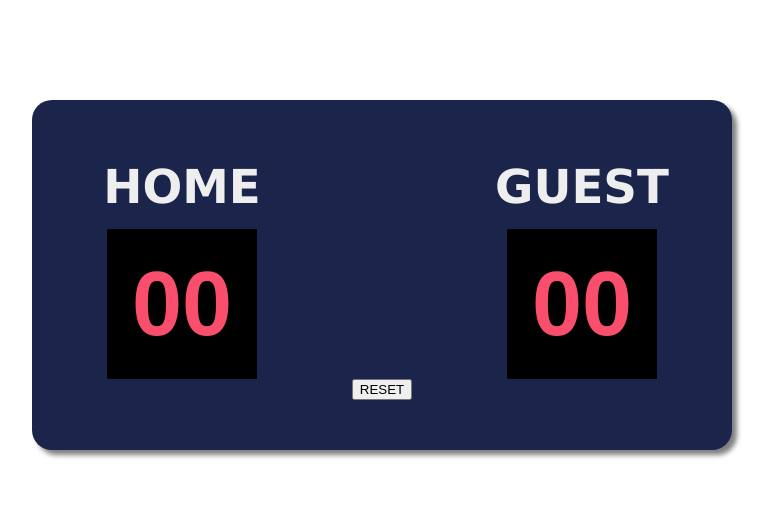
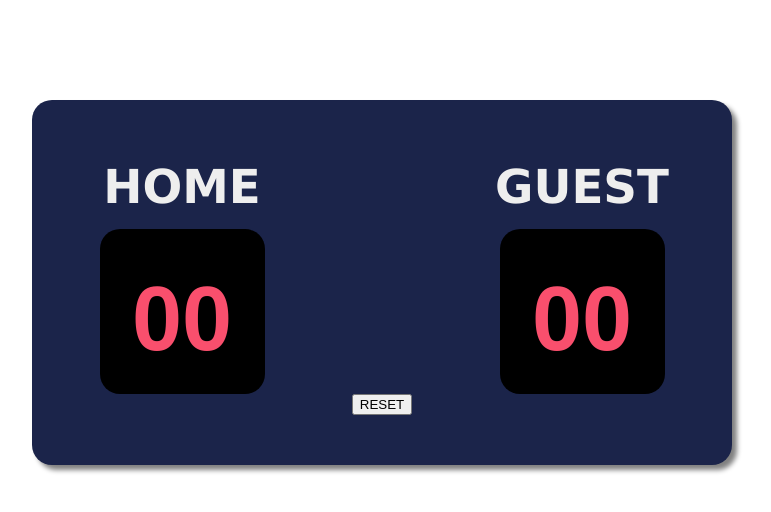
Before and after one commit to CodeLass/scrimba-course-projects, a website built with Vite: page basketball-scoreboard/index.html in a window 1280 px wide. Shown: the whole page, without its empty margins (258-1029 px from the left). Built offline with nearby package versions, Linux system fonts and the light colour scheme; a web font is replaced by a local one.

Commit message:
adjust size of score boxes

```diff
--- a/basketball-scoreboard/index.css
+++ b/basketball-scoreboard/index.css
@@ -36,7 +36,7 @@ h3 {
 
 .scorebox {
     background-color: black;
-    width: 150px;
+    width: 165px;
     height: 150px;
     text-align: center;
     font-family: 'Cursed Timer ULiL', sans-serif;
@@ -45,4 +45,6 @@ h3 {
     display: flex;
     align-items: center;
     justify-content: center;
+    border-radius: 20px;
+    padding-top: 15px;
 }
```
